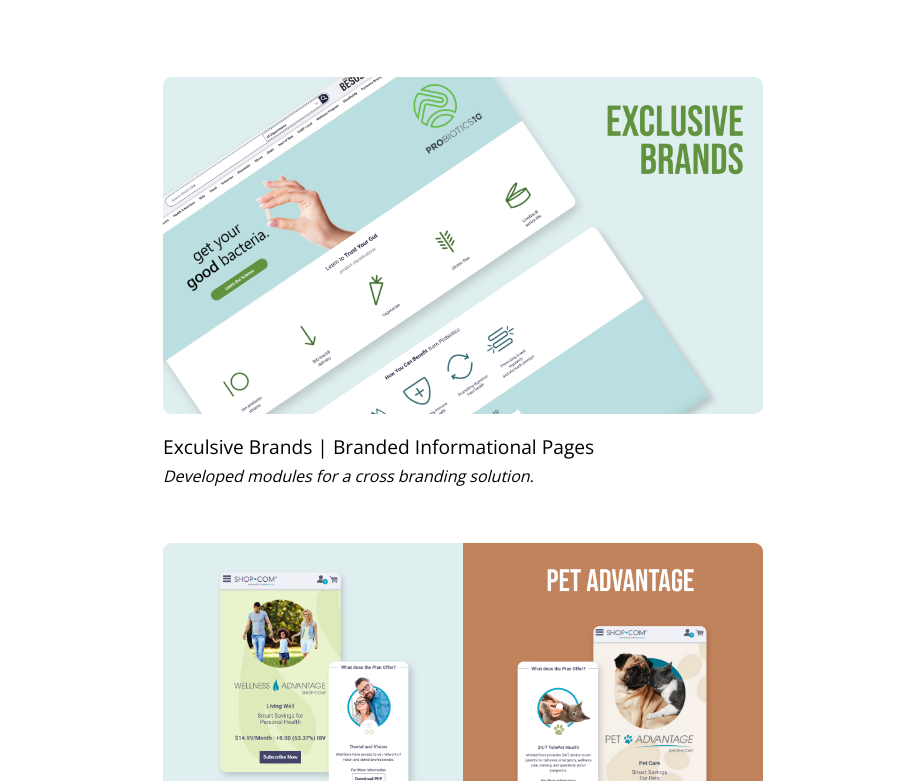
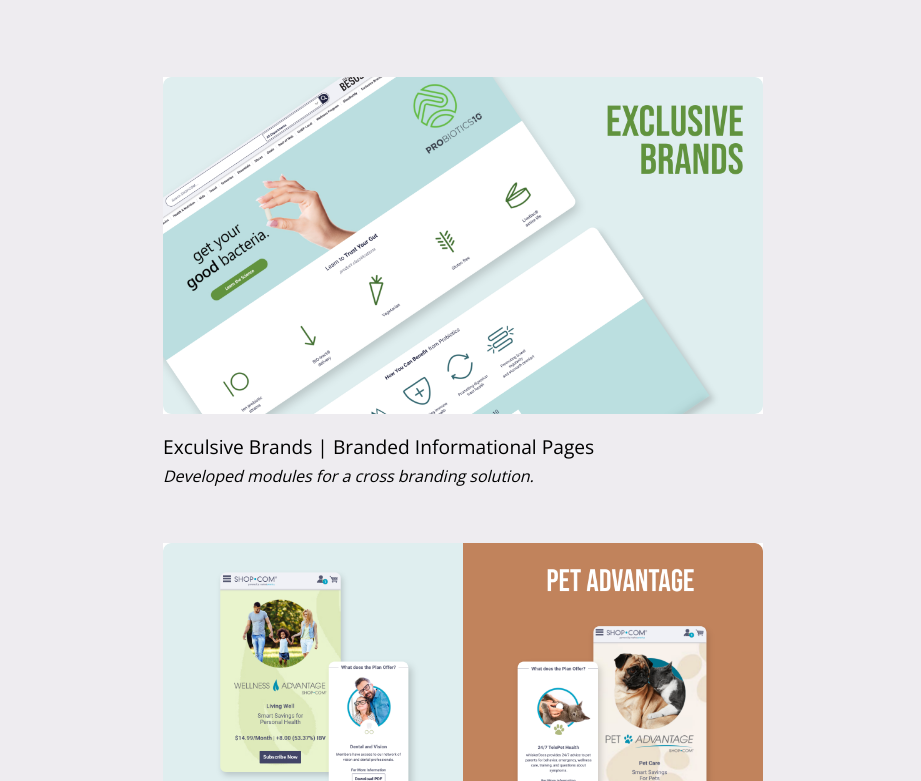
Before and after one commit to rubyjboyle/portfolio, a plain HTML site: page index.html in a window 1280 px wide. Shown: the part 123-904 px from the top of the page, without its empty margins (177-1098 px from the left). Drawn offline with nearby package versions, Linux system fonts and the light colour scheme; files that its build step writes are made by us from their sources.

Commit message:
adding background color

```diff
--- a/index.html
+++ b/index.html
@@ -15,7 +15,7 @@
   <link href="https://fonts.googleapis.com/css2?family=Bebas+Neue&display=swap" rel="stylesheet">
 </head>
 
-<body>
+<body class="body-section">
 
   <div class="header-section">
     <div></div>
--- a/primary-styles.scss
+++ b/primary-styles.scss
@@ -1,3 +1,8 @@
+.body-section {
+    background-color: #eeecf0;
+}
+
+
 .header-section {
     display: flex;
     &__name{
```
Also changed, not shown: 1 other file.
